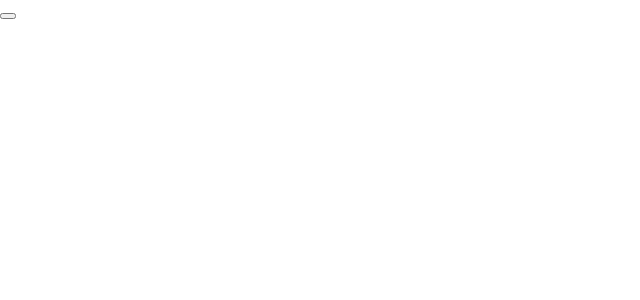
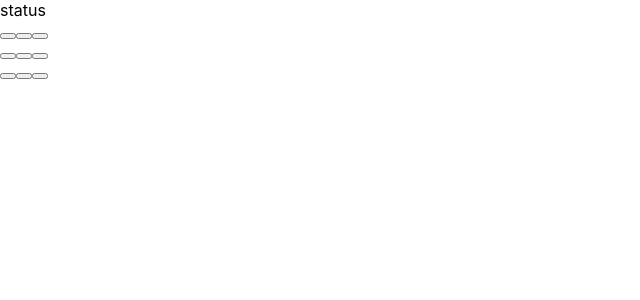
Before and after one commit to KoichiKiyokawa/react-tutorial, a Next.js app: page / in a window 1280 px wide. Shown: the top 300 px of the page, without its empty margins (0-640 px from the left). Built offline with nearby package versions, Linux system fonts and the light colour scheme.

Commit message:
feat: Gameコンポーネントを追加

```diff
--- /dev/null
+++ b/components/Game.tsx
@@ -0,0 +1,13 @@
+import { Board } from "./Board"
+
+export const Game = () => (
+  <div className="game">
+    <div className="game-board">
+      <Board />
+    </div>
+    <div className="game-info">
+      <div>{/* status */}</div>
+      <ol>{/* TODO */}</ol>
+    </div>
+  </div>
+)
--- a/pages/index.tsx
+++ b/pages/index.tsx
@@ -1,5 +1,5 @@
-import { Square } from "../components/Square"
+import { Game } from "../components/Game"
 
 export default function App() {
-  return <Square value={null} />
+  return <Game />
 }
```
